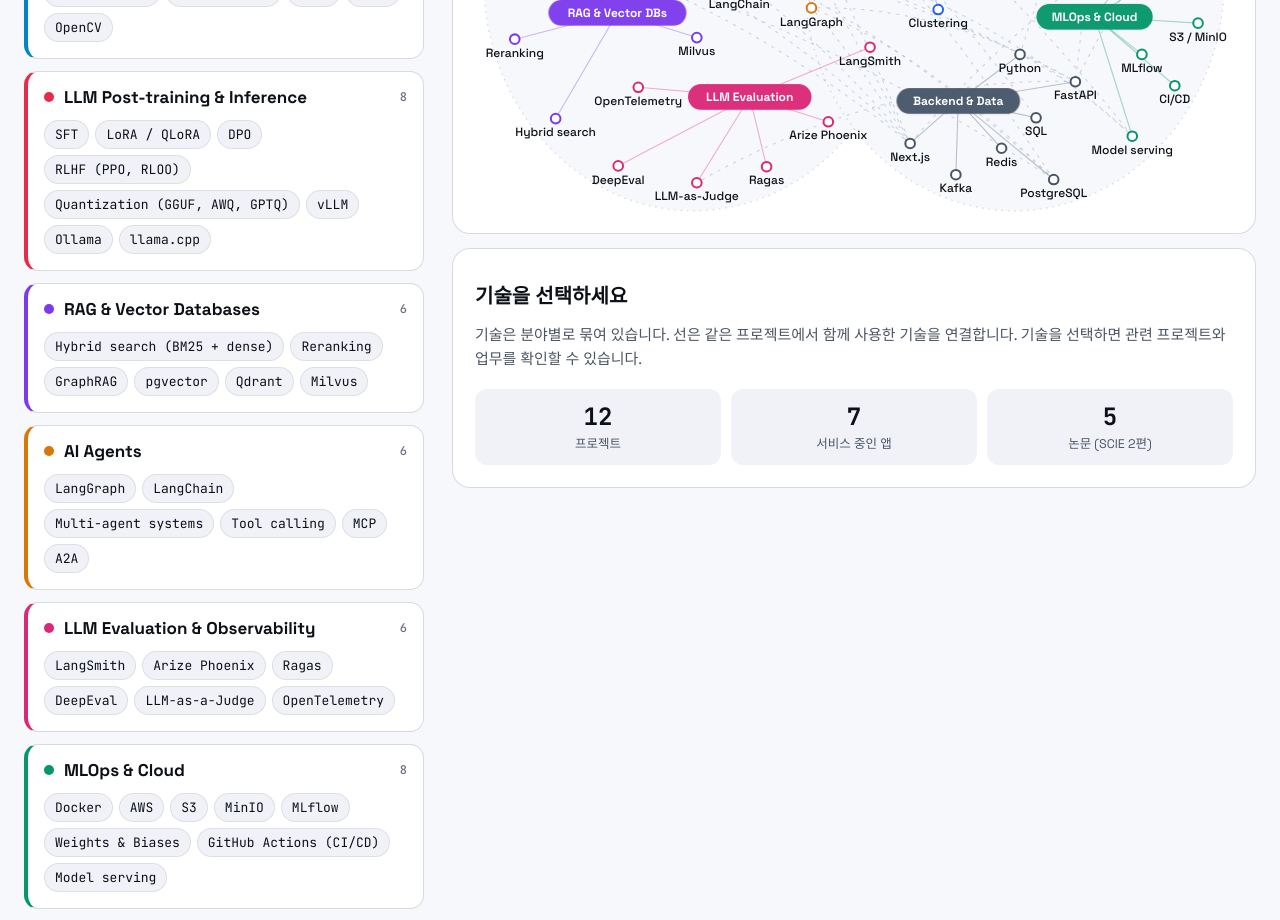
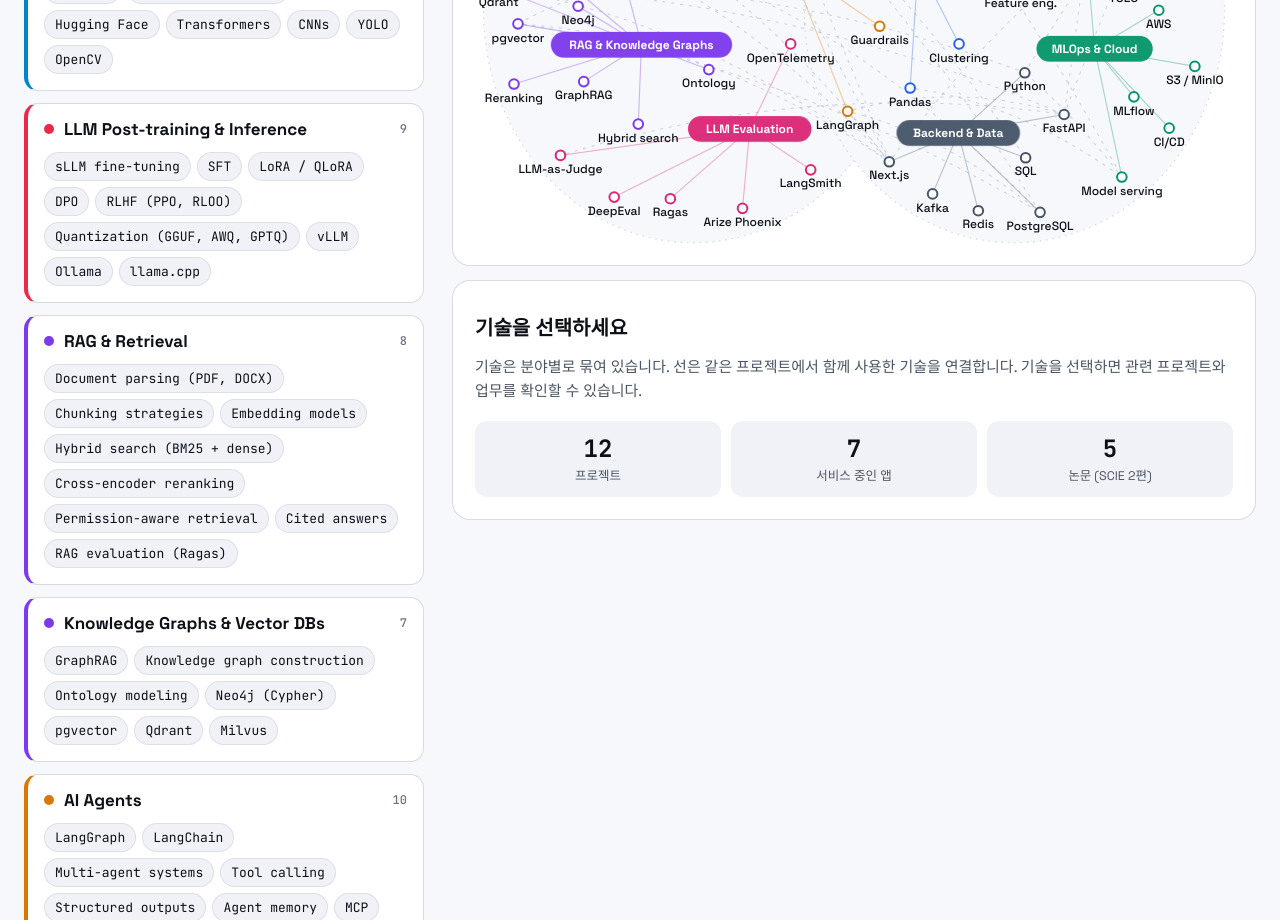
Before and after one commit to davronbek-malikov/Portfolio, a Next.js app: page /ko in a window 1280 px wide. Shown: the part 1880-2800 px from the top of the page. Built offline with nearby package versions, Linux system fonts and the light colour scheme.

Commit message:
feat: add knowledge graphs (Neo4j, ontology), RAG pipeline and agent skills to match the new CV

```diff
--- a/data/brain.js
+++ b/data/brain.js
@@ -29,7 +29,7 @@ export const sources = {
 export const regions = [
   { id: "post", label: "LLM Post-training", side: "left", x: 265, y: 175, color: "#e8294a" },
   { id: "agents", label: "AI Agents", side: "left", x: 420, y: 265, color: "#d97706" },
-  { id: "rag", label: "RAG & Vector DBs", side: "left", x: 205, y: 365, color: "#7c3aed" },
+  { id: "rag", label: "RAG & Knowledge Graphs", side: "left", x: 235, y: 365, color: "#7c3aed" },
   { id: "eval", label: "LLM Evaluation", side: "left", x: 370, y: 470, color: "#db2777" },
   { id: "dl", label: "Deep Learning & CV", side: "right", x: 735, y: 175, color: "#0284c7" },
   { id: "ml", label: "Machine Learning", side: "right", x: 580, y: 265, color: "#2563eb" },
@@ -56,6 +56,8 @@ export const skills = [
   { id: "tools", region: "agents", short: "Tool calling", name: "Tool and function calling with schema validation", uses: ["touchline", "era-academy"] },
   { id: "mcp", region: "agents", short: "MCP", name: "Model Context Protocol (MCP)", uses: ["work"] },
   { id: "a2a", region: "agents", short: "A2A", name: "Agent-to-agent protocol (A2A)", uses: ["portiq"] },
+  { id: "memory", region: "agents", short: "Agent memory", name: "Agent memory (persistent conversational memory)", uses: ["kotib"] },
+  { id: "guardrails", region: "agents", short: "Guardrails", name: "Guardrails and prompt-injection defense", uses: ["era-academy"] },
 
   // RAG and vector databases
   { id: "hybrid", region: "rag", short: "Hybrid search", name: "Hybrid search (BM25 + dense, RRF)", uses: ["touchline"] },
@@ -64,6 +66,9 @@ export const skills = [
   { id: "pgvector", region: "rag", short: "pgvector", name: "pgvector (PostgreSQL vector search)", uses: ["era-academy", "portiq", "work"] },
   { id: "qdrant", region: "rag", short: "Qdrant", name: "Qdrant vector database", uses: ["touchline", "tactiq", "work"] },
   { id: "milvus", region: "rag", short: "Milvus", name: "Milvus vector database", uses: ["work"] },
+  { id: "neo4j", region: "rag", short: "Neo4j", name: "Neo4j graph database (Cypher)", uses: ["work"] },
+  { id: "ontology", region: "rag", short: "Ontology", name: "Ontology modeling and knowledge graph construction", uses: ["work"] },
+  { id: "docparse", region: "rag", short: "Doc parsing", name: "Document parsing and chunking pipelines (PDF, DOCX)", uses: ["tactiq", "era-academy"] },
 
   // LLM evaluation and observability
   { id: "langsmith", region: "eval", short: "LangSmith", name: "LangSmith tracing and experiments", uses: ["touchline", "work"] },
--- a/data/career.js
+++ b/data/career.js
@@ -104,9 +104,10 @@ export const timeline = [
 export const skills = [
   { group: "Machine Learning", items: "Scikit-learn, XGBoost, LightGBM, ensemble learning (stacking, voting), Optuna, SHAP, feature engineering, leakage-safe validation, clustering, AutoML, Pandas, NumPy" },
   { group: "Deep Learning & Computer Vision", items: "PyTorch, TensorFlow/Keras, Hugging Face, Transformer architectures (including a GPT-style model written from scratch), CNNs, YOLO, OpenCV" },
-  { group: "LLM Post-training & Inference", items: "SFT, LoRA, QLoRA, DPO, RLHF (reward models, PPO, RLOO), 4-bit quantization (GGUF, AWQ, GPTQ) to run LLMs on edge devices and small servers, vLLM, Ollama, llama.cpp" },
-  { group: "RAG & Vector Databases", items: "hybrid search (BM25 + dense, RRF), cross-encoder reranking, GraphRAG, pgvector, Qdrant, Milvus" },
-  { group: "AI Agents", items: "LangGraph, LangChain, multi-agent systems (orchestrator, router, judge), tool calling, MCP, A2A" },
+  { group: "LLM Post-training & Inference", items: "SFT, LoRA, QLoRA, DPO, RLHF (reward models, PPO, RLOO), 4-bit quantization (GGUF, AWQ, GPTQ) to run LLMs and sLLMs on edge devices and small servers, vLLM, Ollama, llama.cpp" },
+  { group: "RAG & Retrieval", items: "document parsing (PDF, DOCX), chunking strategies, embedding models (Sentence Transformers), hybrid search (BM25 + dense, RRF), cross-encoder reranking, permission-aware retrieval, cited and grounded answers, RAG evaluation (Ragas, golden sets)" },
+  { group: "Knowledge Graphs & Vector Databases", items: "GraphRAG, knowledge graph construction, ontology modeling, Neo4j (Cypher), pgvector, Qdrant, Milvus" },
+  { group: "AI Agents", items: "LangGraph, LangChain, multi-agent systems (orchestrator, router, judge), tool calling, structured outputs, agent memory, MCP, A2A, prompt engineering, guardrails" },
   { group: "LLM Evaluation & Observability", items: "LangSmith, Arize Phoenix, Ragas, DeepEval, LLM-as-a-Judge, OpenTelemetry and Jaeger" },
   { group: "MLOps & Cloud", items: "Docker, AWS, S3 and MinIO object storage, MLflow, Weights & Biases, CI/CD with GitHub Actions, model serving with FastAPI and Gradio" },
   { group: "Backend & Data", items: "Python, FastAPI, SQL, PostgreSQL, Redis, Kafka, Next.js" },
@@ -125,10 +126,11 @@ export const facts = {
 export const technicalSkills = [
   { group: "Machine Learning", region: "ml", items: ["Scikit-learn", "XGBoost", "LightGBM", "Ensemble learning", "Optuna", "SHAP", "Feature engineering", "Clustering", "AutoML", "Pandas", "NumPy"] },
   { group: "Deep Learning & Computer Vision", region: "dl", items: ["PyTorch", "TensorFlow / Keras", "Hugging Face", "Transformers", "CNNs", "YOLO", "OpenCV"] },
-  { group: "LLM Post-training & Inference", region: "post", items: ["SFT", "LoRA / QLoRA", "DPO", "RLHF (PPO, RLOO)", "Quantization (GGUF, AWQ, GPTQ)", "vLLM", "Ollama", "llama.cpp"] },
-  { group: "RAG & Vector Databases", region: "rag", items: ["Hybrid search (BM25 + dense)", "Reranking", "GraphRAG", "pgvector", "Qdrant", "Milvus"] },
-  { group: "AI Agents", region: "agents", items: ["LangGraph", "LangChain", "Multi-agent systems", "Tool calling", "MCP", "A2A"] },
-  { group: "LLM Evaluation & Observability", region: "eval", items: ["LangSmith", "Arize Phoenix", "Ragas", "DeepEval", "LLM-as-a-Judge", "OpenTelemetry"] },
+  { group: "LLM Post-training & Inference", region: "post", items: ["sLLM fine-tuning", "SFT", "LoRA / QLoRA", "DPO", "RLHF (PPO, RLOO)", "Quantization (GGUF, AWQ, GPTQ)", "vLLM", "Ollama", "llama.cpp"] },
+  { group: "RAG & Retrieval", region: "rag", items: ["Document parsing (PDF, DOCX)", "Chunking strategies", "Embedding models", "Hybrid search (BM25 + dense)", "Cross-encoder reranking", "Permission-aware retrieval", "Cited answers", "RAG evaluation (Ragas)"] },
+  { group: "Knowledge Graphs & Vector DBs", region: "rag", items: ["GraphRAG", "Knowledge graph construction", "Ontology modeling", "Neo4j (Cypher)", "pgvector", "Qdrant", "Milvus"] },
+  { group: "AI Agents", region: "agents", items: ["LangGraph", "LangChain", "Multi-agent systems", "Tool calling", "Structured outputs", "Agent memory", "MCP", "A2A", "Prompt engineering", "Guardrails"] },
+  { group: "LLM Evaluation & Observability", region: "eval", items: ["LangSmith", "Arize Phoenix", "DeepEval", "LLM-as-a-Judge", "OpenTelemetry"] },
   { group: "MLOps & Cloud", region: "mlops", items: ["Docker", "AWS", "S3", "MinIO", "MLflow", "Weights & Biases", "GitHub Actions (CI/CD)", "Model serving"] },
   { group: "Backend & Data", region: "backend", items: ["Python", "FastAPI", "SQL", "PostgreSQL", "Redis", "Kafka", "Next.js"] },
 ];
--- a/data/i18n.js
+++ b/data/i18n.js
@@ -237,7 +237,7 @@ export const heroTitle = {
 };
 
 export const taglineKo =
-  "박사 학위를 보유한 AI 엔지니어 겸 팀 리드입니다. 지도학습, 그래디언트 부스팅과 스태킹 앙상블, 딥러닝, 컴퓨터 비전을 활용한 예측 모델을 데이터 누수 방지 검증, Optuna 튜닝, SHAP 기반 설명까지 엔드투엔드로 구축하며, 그 결과를 SCIE 저널에 게재하고 실제 서비스로 배포했습니다. LLM 분야에서는 기업 고객을 위한 온프레미스 멀티 에이전트 시스템 개발을 이끌고 있습니다. 포스트 트레이닝(SFT, LoRA/QLoRA, DPO), 원래 성능을 최대한 유지하면서 엣지 디바이스와 소형 서버에서 구동되는 경량 양자화 모델로의 압축, 그리고 하이브리드 RAG와 GraphRAG를 담당합니다.";
+  "박사 학위를 보유한 AI 엔지니어 겸 팀 리드입니다. 지도학습, 그래디언트 부스팅과 스태킹 앙상블, 딥러닝, 컴퓨터 비전을 활용한 예측 모델을 데이터 누수 방지 검증, Optuna 튜닝, SHAP 기반 설명까지 엔드투엔드로 구축하며, 그 결과를 SCIE 저널에 게재하고 실제 서비스로 배포했습니다. LLM 분야에서는 기업 고객을 위한 온프레미스 멀티 에이전트 시스템 개발을 이끌고 있습니다. 포스트 트레이닝(SFT, LoRA/QLoRA, DPO), 원래 성능을 최대한 유지하면서 엣지 디바이스와 소형 서버에서 구동되는 경량 양자화 모델(sLLM)로의 압축, 그리고 하이브리드 RAG, GraphRAG, 온톨로지 기반 지식 그래프(Neo4j)를 담당합니다.";
 
 export const timelineKo = [
   {
@@ -269,12 +269,12 @@ export const timelineKo = [
 export const aboutSummary = {
   en: [
     "Ph.D. in AI Convergence Engineering and AI Engineer & Team Lead at TripleH, leading the design and development of on-premise multi-agent AI systems for enterprise clients: system architecture, LLM orchestration, RAG pipelines, agent workflows, and observability with LangGraph, LangSmith and Arize Phoenix.",
-    "On the LLM side I post-train models with SFT, LoRA, QLoRA, DPO and RLHF on limited GPU, improving a Qwen2.5-1.5B model's accuracy on a held-out bilingual (Uzbek/English) teaching test from 22% to 65%. I compress models with 4-bit quantization (GGUF, AWQ, GPTQ) so they run on edge devices and small on-premise servers, and build enterprise knowledge systems with hybrid RAG and GraphRAG.",
+    "On the LLM side I post-train models with SFT, LoRA, QLoRA, DPO and RLHF on limited GPU, improving a Qwen2.5-1.5B model's accuracy on a held-out bilingual (Uzbek/English) teaching test from 22% to 65%. I compress models with 4-bit quantization (GGUF, AWQ, GPTQ) so they run on edge devices and small on-premise servers, and build enterprise knowledge systems with hybrid RAG, GraphRAG and ontology-based knowledge graphs (Neo4j).",
     "On the ML side I build end-to-end prediction models: feature engineering, leakage-safe validation, XGBoost, LightGBM, stacking ensembles, Optuna tuning and SHAP explainability. Author of 5 first-author papers, including 2 in SCIE journals, with published models improving prediction accuracy by up to 17% and deployed as live apps.",
   ],
   ko: [
     "AI융합공학 박사이자 TripleH의 AI 엔지니어 겸 팀 리드로서, 기업 고객을 위한 온프레미스 멀티 에이전트 AI 시스템의 설계와 개발을 이끌고 있습니다. 시스템 아키텍처, LLM 오케스트레이션, RAG 파이프라인, 에이전트 워크플로, 그리고 LangGraph, LangSmith, Arize Phoenix를 활용한 모니터링을 담당합니다.",
-    "LLM 분야에서는 제한된 GPU 환경에서 SFT, LoRA, QLoRA, DPO, RLHF로 모델을 포스트 트레이닝하여, Qwen2.5-1.5B 모델의 이중 언어(우즈베크어/영어) 교육용 테스트 정확도를 22%에서 65%로 향상시켰습니다. 4비트 양자화(GGUF, AWQ, GPTQ)로 모델을 경량화해 엣지 디바이스와 소형 온프레미스 서버에서 구동하고, 하이브리드 RAG와 GraphRAG로 기업용 지식 시스템을 구축합니다.",
+    "LLM 분야에서는 제한된 GPU 환경에서 SFT, LoRA, QLoRA, DPO, RLHF로 모델을 포스트 트레이닝하여, Qwen2.5-1.5B 모델의 이중 언어(우즈베크어/영어) 교육용 테스트 정확도를 22%에서 65%로 향상시켰습니다. 4비트 양자화(GGUF, AWQ, GPTQ)로 모델을 경량화해 엣지 디바이스와 소형 온프레미스 서버에서 구동하고, 하이브리드 RAG, GraphRAG, 온톨로지 기반 지식 그래프(Neo4j)로 기업용 지식 시스템을 구축합니다.",
     "머신러닝 분야에서는 피처 엔지니어링, 데이터 누수 방지 검증, XGBoost, LightGBM, 스태킹 앙상블, Optuna 튜닝, SHAP 기반 설명까지 예측 모델을 엔드투엔드로 구축합니다. 제1저자 논문 5편(SCIE 2편)을 발표했으며, 게재된 모델은 예측 정확도를 최대 17% 개선했고 실제 서비스로 배포되었습니다.",
   ],
 };
--- a/data/projects.js
+++ b/data/projects.js
@@ -379,7 +379,7 @@ export const profile = {
   title: "ML / LLM & RAG Engineer",
   roles: ["ML / LLM & RAG Engineer", "Ph.D. in AI Convergence Engineering"],
   tagline:
-    "AI Engineer & Team Lead with a Ph.D. I build end-to-end machine learning systems: predictive models with supervised learning, gradient boosting and stacking ensembles, deep learning and computer vision, with leakage-safe validation, Optuna tuning and SHAP explainability, published in SCIE journals and deployed as live apps. On the LLM side, I lead on-premise multi-agent systems for enterprise clients: post-training (SFT, LoRA/QLoRA, DPO), compressing LLMs into small, quantized models that run on edge devices and small servers while keeping most of the original model's performance, and hybrid RAG and GraphRAG.",
+    "AI Engineer & Team Lead with a Ph.D. I build end-to-end machine learning systems: predictive models with supervised learning, gradient boosting and stacking ensembles, deep learning and computer vision, with leakage-safe validation, Optuna tuning and SHAP explainability, published in SCIE journals and deployed as live apps. On the LLM side, I lead on-premise multi-agent systems for enterprise clients: post-training (SFT, LoRA/QLoRA, DPO), compressing LLMs into small, quantized models that run on edge devices and small servers while keeping most of the original model's performance, and hybrid RAG, GraphRAG and ontology-based knowledge graphs (Neo4j).",
   setName: "Ph.D.",
   links: {
     email: "mailto:davronbekmalikov96@gmail.com",
```
Also changed, not shown: lib/brainLayout.js.
